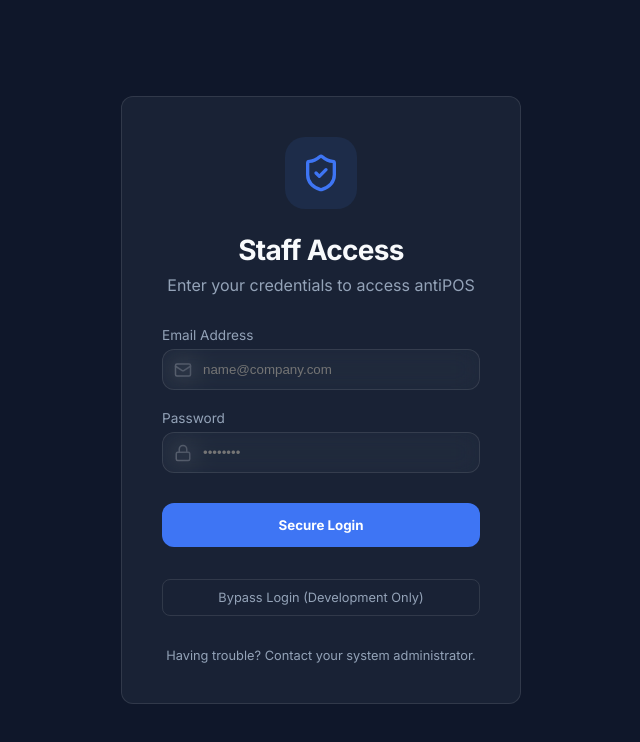
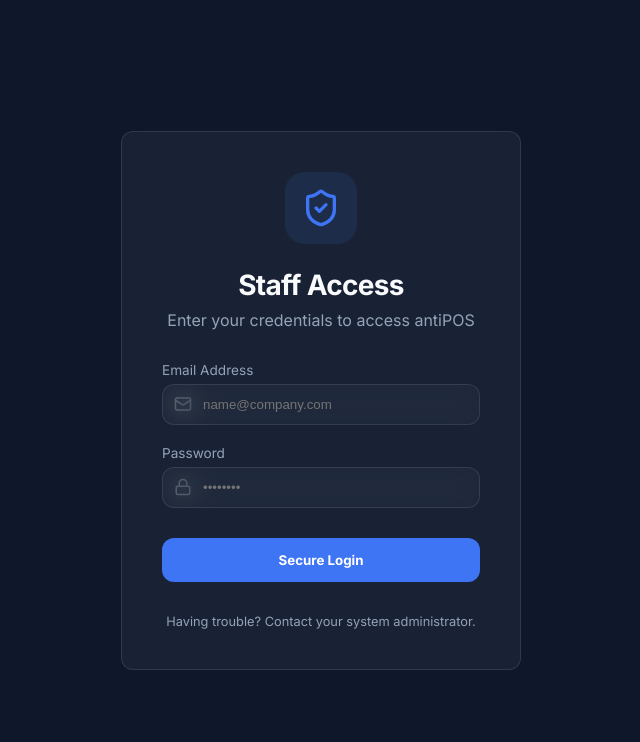
Before and after one commit to Arquero68/antiPOS, a Next.js app: page /login in a window 1280 px wide. Shown: the top 742 px of the page, without its empty margins (319-959 px from the left). Built offline with nearby package versions, Linux system fonts and the light colour scheme; no server answers.

Commit message:
fix: remove development bypass login

```diff
--- a/app/login/page.js
+++ b/app/login/page.js
@@ -117,26 +117,6 @@
                     >
                         {loading ? <Loader2 className="animate-spin" size={20} /> : 'Secure Login'}
                     </button>
-
-                    <button
-                        type="button"
-                        onClick={() => {
-                            localStorage.setItem('dev_bypass', 'true');
-                            window.location.href = '/';
-                        }}
-                        style={{
-                            marginTop: '12px',
-                            background: 'transparent',
-                            border: '1px solid rgba(255,255,255,0.1)',
-                            color: 'var(--text-muted)',
-                            fontSize: '0.8rem',
-                            padding: '10px',
-                            borderRadius: '8px',
-                            cursor: 'pointer'
-                        }}
-                    >
-                        Bypass Login (Development Only)
-                    </button>
                 </form>
 
                 <p style={{ marginTop: '32px', fontSize: '0.8rem', color: 'var(--text-muted)' }}>
--- a/lib/UserContext.js
+++ b/lib/UserContext.js
@@ -40,15 +40,6 @@
 
     useEffect(() => {
         const initSession = async () => {
-            // Check for Developer Bypass first
-            const isBypass = localStorage.getItem('dev_bypass') === 'true';
-            if (isBypass) {
-                setUser({ id: 'dev-user', email: 'dev@antipos.local' });
-                setProfile({ id: 'dev-user', full_name: 'Developer Admin', role: 'admin' });
-                setLoading(false);
-                return;
-            }
-
             const { data: { session } } = await supabase.auth.getSession();
             if (session) {
                 setUser(session.user);
@@ -60,9 +51,6 @@
         initSession();
 
         const { data: { subscription } } = supabase.auth.onAuthStateChange((_event, session) => {
-            // Respect bypass during auth changes
-            if (localStorage.getItem('dev_bypass') === 'true') return;
-
             setUser(session?.user || null);
             if (!session) {
                 setProfile(null);
```
